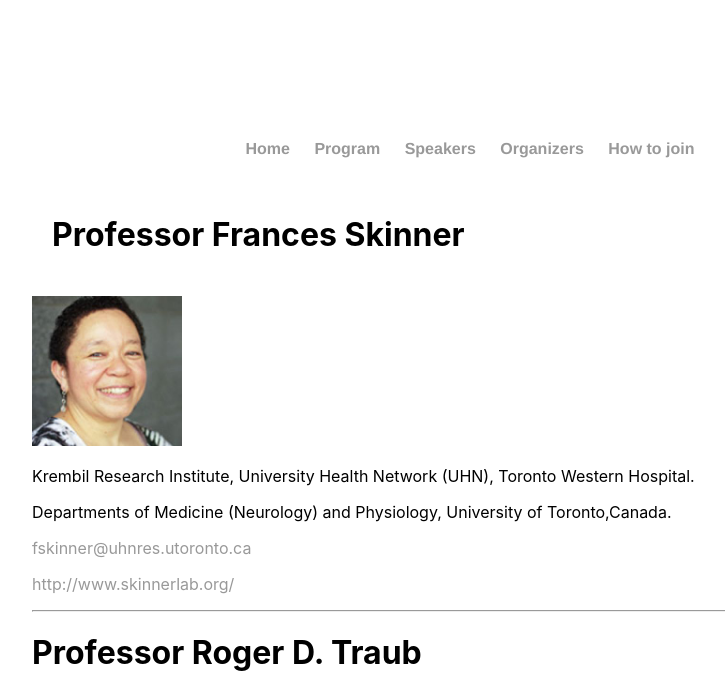
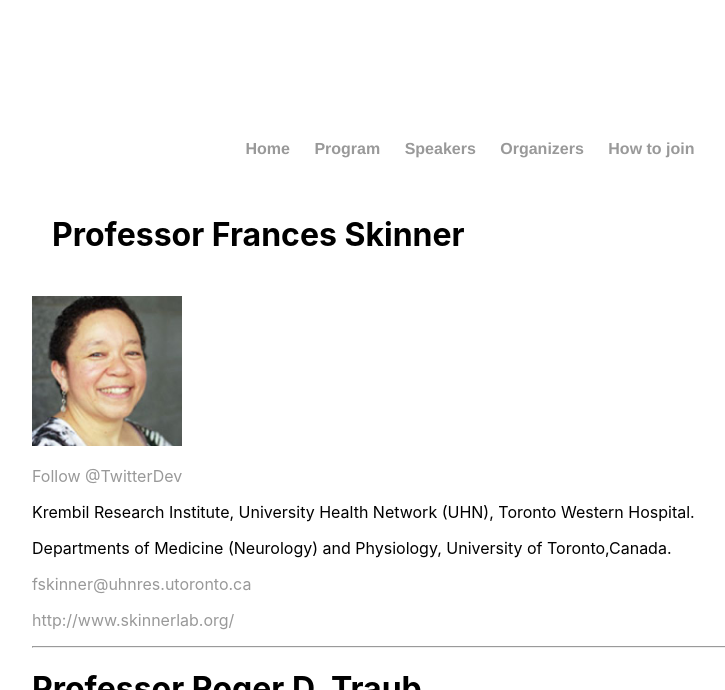
Before and after one commit to spirosChv/ocns2021interneurons, a Jekyll site: the page built from speakers/index.html, in a window 1280 px wide and 900 px high, cut to the strip 0-690 px from the top of the window. Shown: the whole strip, without its empty margins (160-885 px from the left). Built offline with Jekyll 4.4.1, drawn with Linux system fonts in a browser that asks for light colours; comment, search, counter and statistics services are not loaded.

Commit message:
Update index.html

```diff
--- a/speakers/index.html
+++ b/speakers/index.html
@@ -7,6 +7,12 @@
 
        	<h1 style="fonts-size: 16px; padding:20px"> Professor Frances Skinner  </h1>
 	<img src="../figures/skinner.jpeg" alt="skinner" width="150" height="150">
+
+	<p> <a href="https://twitter.com/francesskinner" class="twitter-follow-button"
+	    data-show-count="false">Follow @TwitterDev</a><script async
+		src="https://platform.twitter.com/widgets.js" charset="utf-8"></script>
+	</p>
+
 		<p> Krembil Research Institute, University Health Network (UHN), Toronto Western Hospital.</p>
 		<p> Departments of Medicine (Neurology) and Physiology, University of Toronto,Canada.</p>
 		<p> <a href="mailto:fskinner@uhnres.utoronto.ca">fskinner@uhnres.utoronto.ca</a></p>
```
